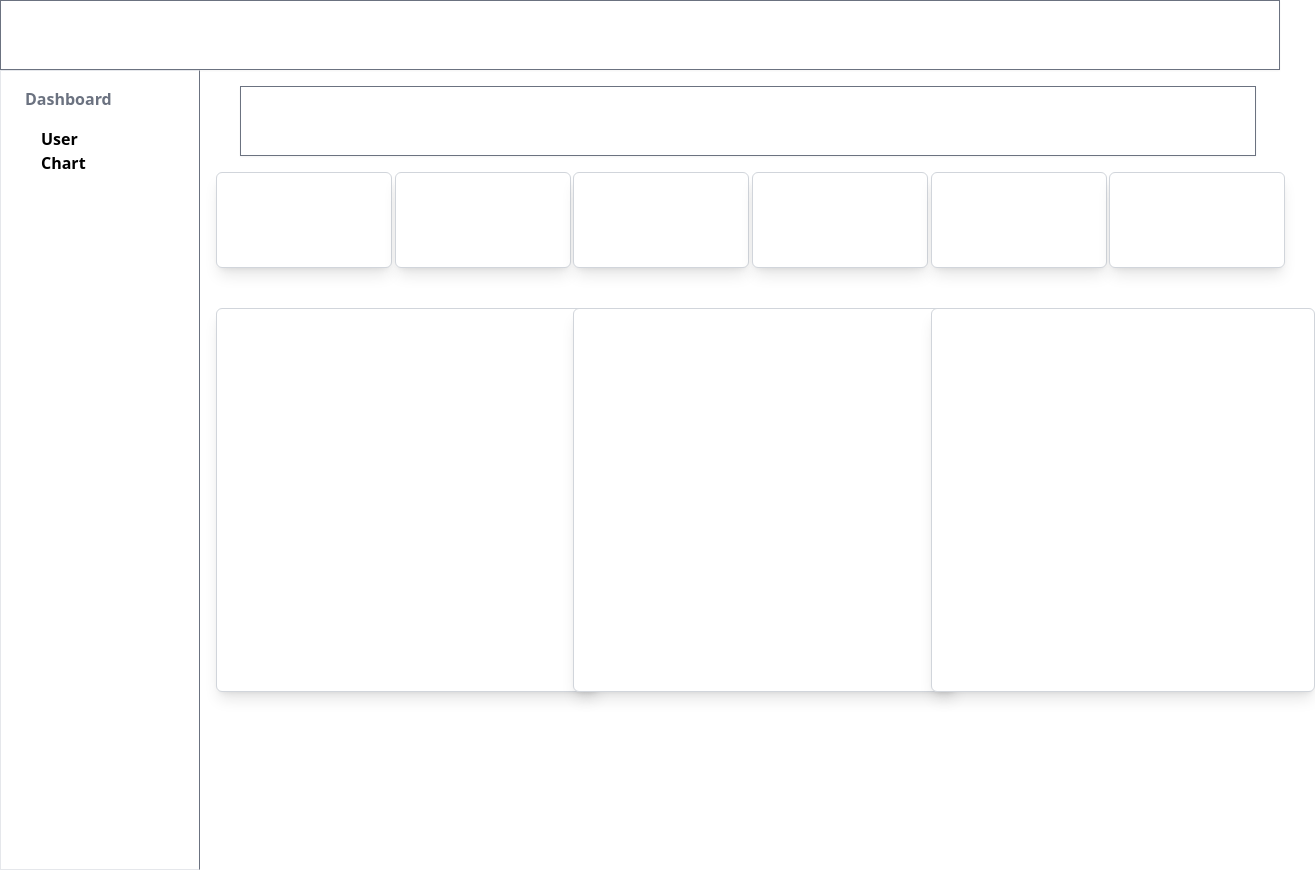
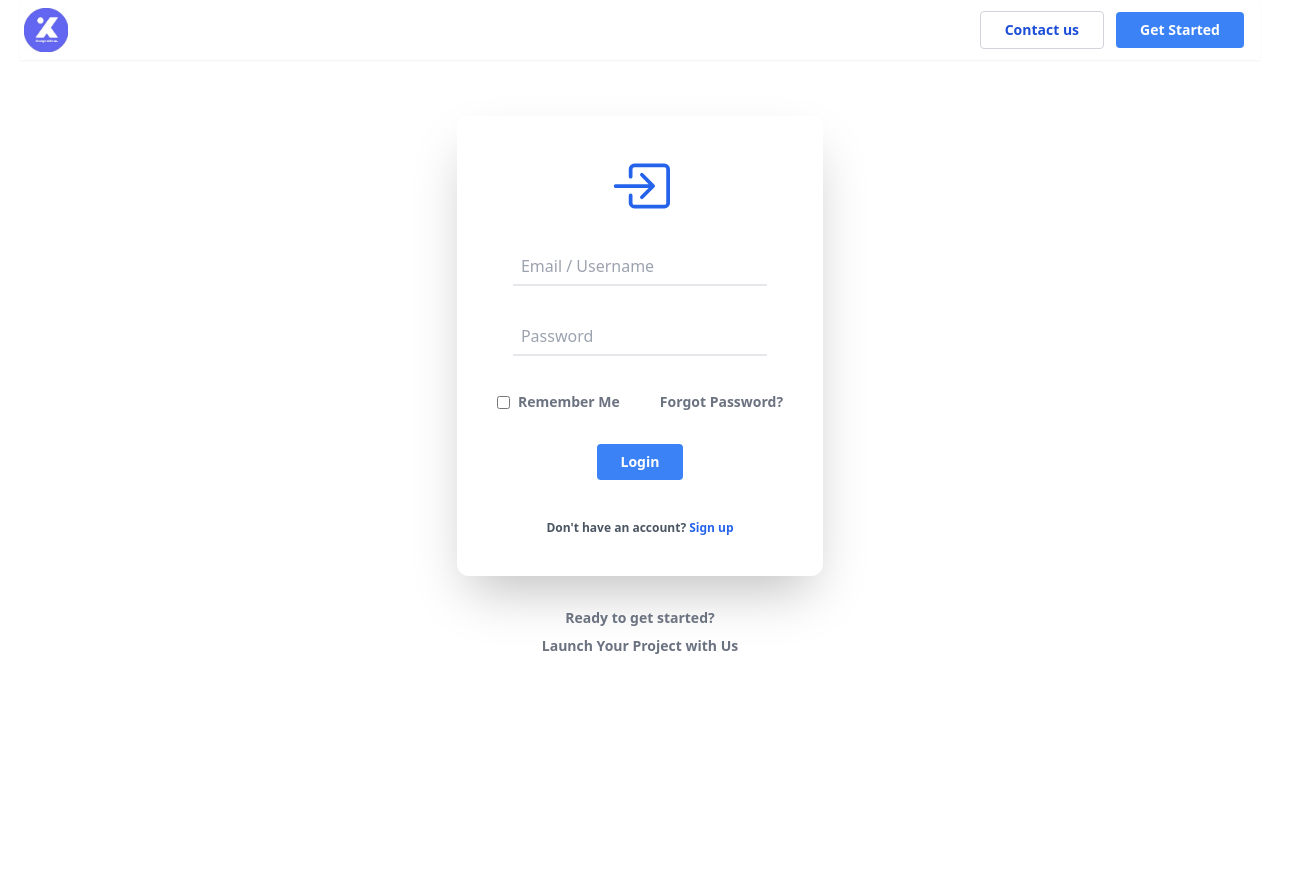
Before and after one commit to Akshata-indi/LMS, a React (Create React App) app: page / in a window 1280 px wide. Shown: the whole page, 1315 px wide, since content can reach past the window. After the commit the page ends 800 px from the top, so only its background shows below. Built offline with nearby package versions, Linux system fonts and the light colour scheme.

Commit message:
Latest Resolve

```diff
--- a/db.json
+++ b/db.json
@@ -8,6 +8,7 @@
       "id": 1
     },
     {
+
       "firstName": "asd",
       "lastName": "fgh",
       "email": "qwe@gmail.com",
--- a/package.json
+++ b/package.json
@@ -38,6 +38,7 @@
   "devDependencies": {
     "eslint": "^8.50.0",
     "eslint-plugin-react": "^7.33.2",
+    "json-server": "^0.17.4",
     "tailwindcss": "^3.3.3"
   }
 }
--- a/src/Pages/home/Home.js
+++ b/src/Pages/home/Home.js
@@ -1,5 +1,6 @@
 import React from 'react'
 import Landing from '../../LandingConfig/Landing'
+import Login from '../../config-components/login/Login'
 // i   mport Body1 from '../../config-components/cards/Body1'
 
 
@@ -24,7 +25,8 @@ const Home = () => {
       {/* <BodySection/> */}
        {/* <Body1 /> */}
       {/* <Sidebar /> */}
-     <Landing />
+     {/* <Landing /> */}
+     <Login/>
 
 
 
```
Also changed, not shown: 2 other files (tests, documents, lock files or other folders).
